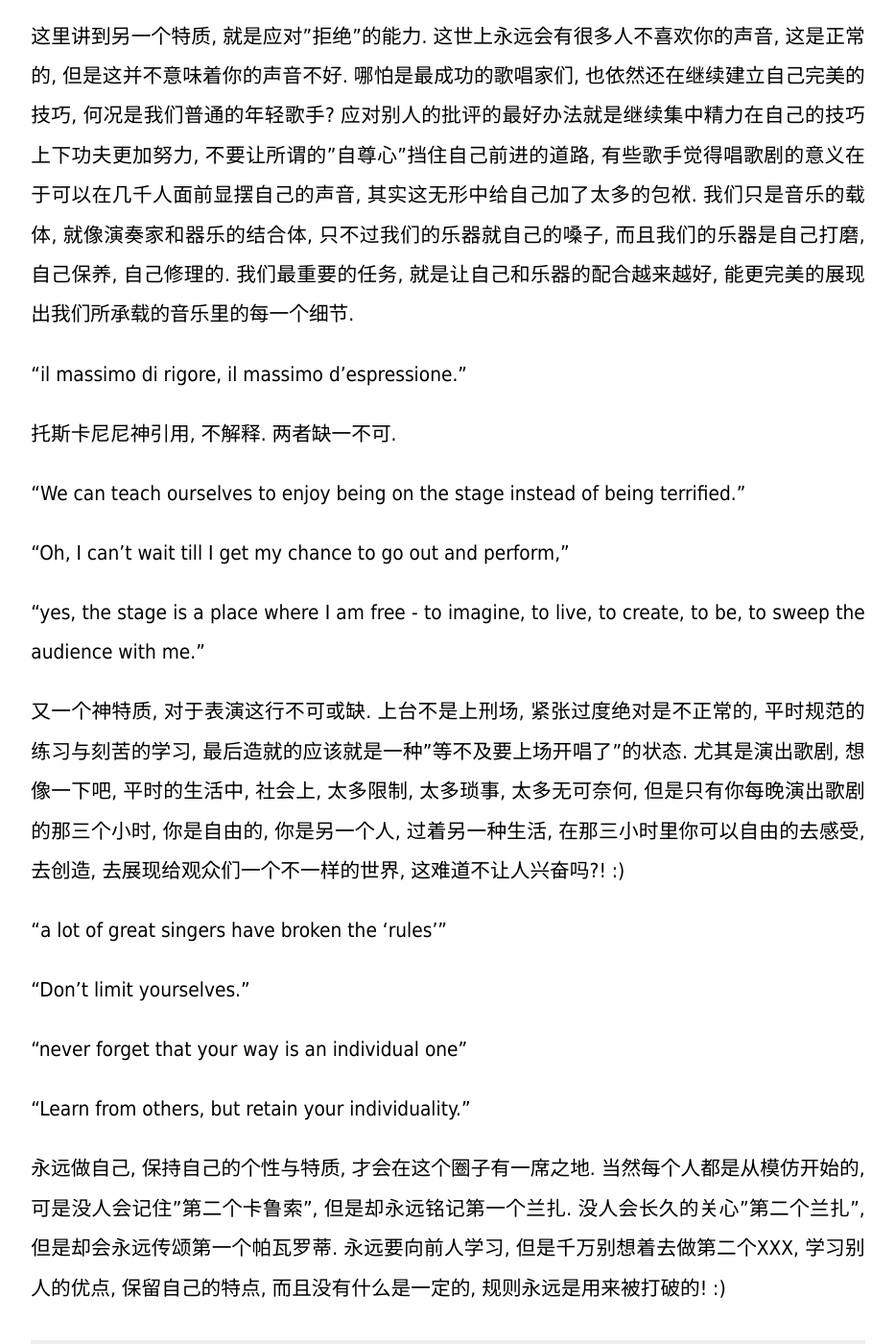
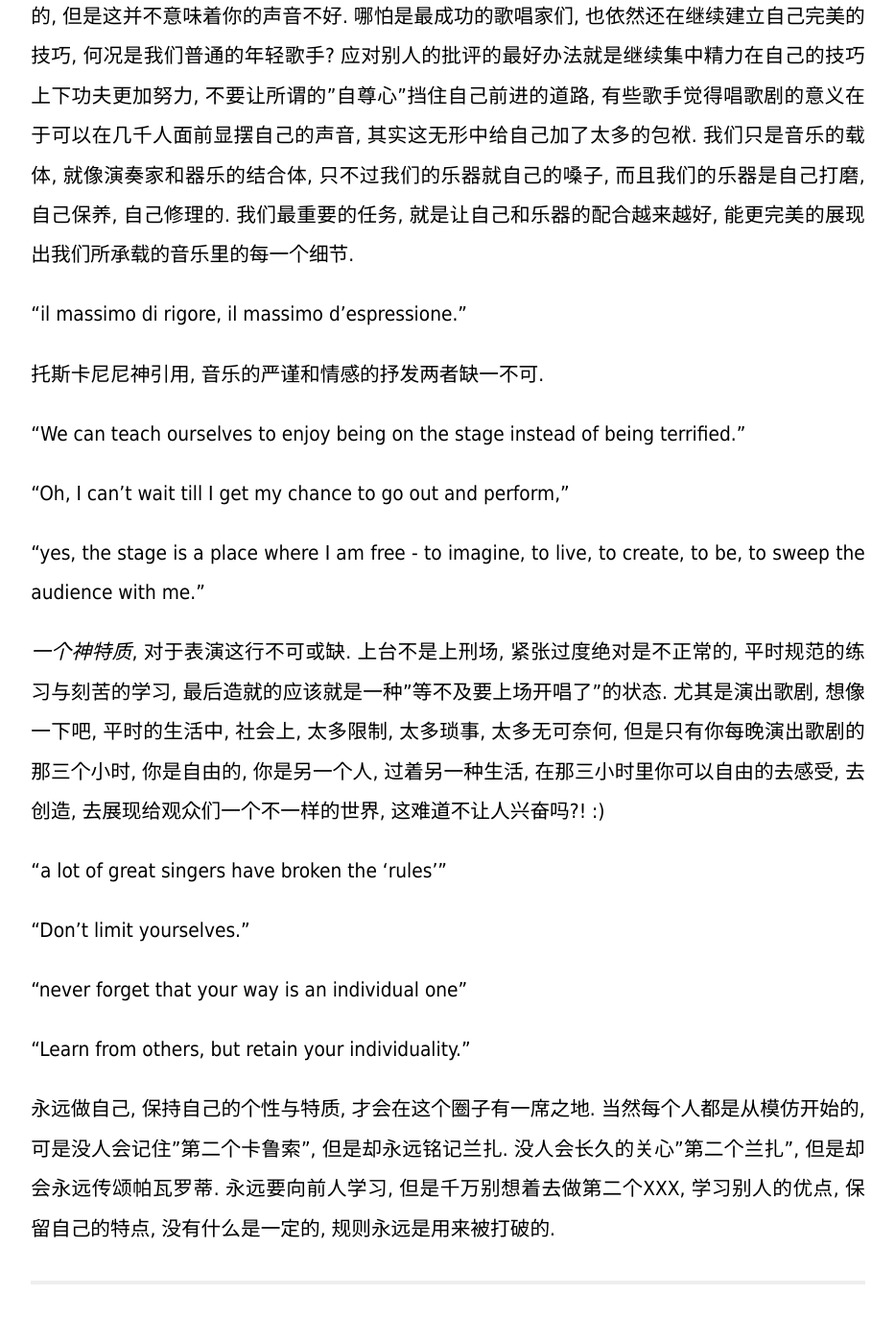
Before and after one commit to kwopera/kwopera.github.io, a Jekyll site: the page built from _posts/2014-05-11-notes-on-complete-preparation-1.md, in a window 1280 px wide and 1400 px high, scrolled down 2807 px. Shown: the whole window at 96% size, without its empty margins (173-1106 px from the left). Built offline with Jekyll 4.4.1, drawn with Linux system fonts in a browser that asks for light colours; after the commit the page ends 4145 px from its top, so only the background shows below that; some of the changed text lies outside the part shown.

Commit message:
update Compelete Preparation 1

```diff
--- a/_posts/2014-05-11-notes-on-complete-preparation-1.md
+++ b/_posts/2014-05-11-notes-on-complete-preparation-1.md
@@ -2,8 +2,6 @@
 title: Complete Preparation读书笔记(第一章)
 layout: post
 ---
-开篇最有道理的一句话:
-
 **"The secret of success in life: Prepare for opportunity when it comes. - Benjamin Disraeli"**
 
 这本书一月份拿到的时候大概读过一遍, 感觉需要记下来的东西太多, 对歌手在各方面的准备工作来说, 这本书实在是太详细了, 而且讲得都是很实际的东西, 如果真能一一做到, 那自己各方面真的会有很大的提高. 趁着在比利时比赛的功夫, 仔细的摘下要点做下笔记.
@@ -26,7 +24,7 @@
 
 >"Learn the distinction between information and gossip."
 
-这又是另一个特质了, 学习建立人脉关系, 有意的与人脉广有很多"信息"的人搞好关系, 但是基本要明白"信息"与"八卦"的区别, 永远不在背后说人嫌话, 永远不要参于到别人的八卦里去. 这在这行太重要了, 多少人祸从口出丢了饭碗一辈子在圈子里被打压得再也抬不起头还不知道是为了啥, 血淋淋的糖炒栗子数不过来啊.
+学习建立人脉关系, 有意的与人脉广有很多"信息"的人搞好关系, 但是基本要明白"信息"与"八卦"的区别, 永远不在背后说人嫌话, 永远不要参于到别人的八卦里去. 这在这行太重要了, 多少人祸从口出丢了饭碗一辈子在圈子里被打压得再也抬不起头还不知道是为了啥, 血淋淋的糖炒栗子数不过来啊.
 
 >"However, you must realize that not everybody is going to like your voice. That doesn't make your voice bad."
 
@@ -38,7 +36,7 @@
 
 >"il massimo di rigore, il massimo d'espressione."
 
-托斯卡尼尼神引用, 不解释. 两者缺一不可.
+托斯卡尼尼神引用, 音乐的严谨和情感的抒发两者缺一不可.
 
 >"We can teach ourselves to enjoy being on the stage instead of being terrified."
 
@@ -46,7 +44,7 @@
 
 >"yes, the stage is a place where I am free -  to imagine, to live, to create, to be, to sweep the audience with me."
 
-又一个神特质, 对于表演这行不可或缺. 上台不是上刑场, 紧张过度绝对是不正常的, 平时规范的练习与刻苦的学习, 最后造就的应该就是一种"等不及要上场开唱了"的状态. 尤其是演出歌剧, 想像一下吧, 平时的生活中, 社会上, 太多限制, 太多琐事, 太多无可奈何, 但是只有你每晚演出歌剧的那三个小时, 你是自由的, 你是另一个人, 过着另一种生活, 在那三小时里你可以自由的去感受, 去创造, 去展现给观众们一个不一样的世界, 这难道不让人兴奋吗?! :)
+_一个神特质_, 对于表演这行不可或缺. 上台不是上刑场, 紧张过度绝对是不正常的, 平时规范的练习与刻苦的学习, 最后造就的应该就是一种"等不及要上场开唱了"的状态. 尤其是演出歌剧, 想像一下吧, 平时的生活中, 社会上, 太多限制, 太多琐事, 太多无可奈何, 但是只有你每晚演出歌剧的那三个小时, 你是自由的, 你是另一个人, 过着另一种生活, 在那三小时里你可以自由的去感受, 去创造, 去展现给观众们一个不一样的世界, 这难道不让人兴奋吗?! :)
 
 >"a lot of great singers have broken the 'rules'"
 
@@ -56,4 +54,4 @@
 
 >"Learn from others, but retain your individuality."
 
-永远做自己, 保持自己的个性与特质, 才会在这个圈子有一席之地. 当然每个人都是从模仿开始的, 可是没人会记住"第二个卡鲁索", 但是却永远铭记第一个兰扎. 没人会长久的关心"第二个兰扎", 但是却会永远传颂第一个帕瓦罗蒂. 永远要向前人学习, 但是千万别想着去做第二个XXX, 学习别人的优点, 保留自己的特点, 而且没有什么是一定的, 规则永远是用来被打破的! :)
+永远做自己, 保持自己的个性与特质, 才会在这个圈子有一席之地. 当然每个人都是从模仿开始的, 可是没人会记住"第二个卡鲁索", 但是却永远铭记兰扎. 没人会长久的关心"第二个兰扎", 但是却会永远传颂帕瓦罗蒂. 永远要向前人学习, 但是千万别想着去做第二个XXX, 学习别人的优点, 保留自己的特点, 没有什么是一定的, 规则永远是用来被打破的.
```
